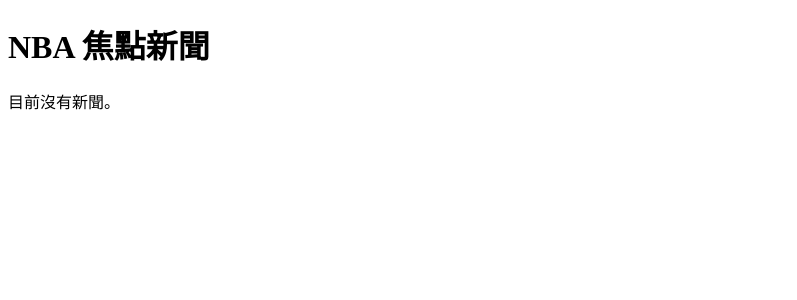
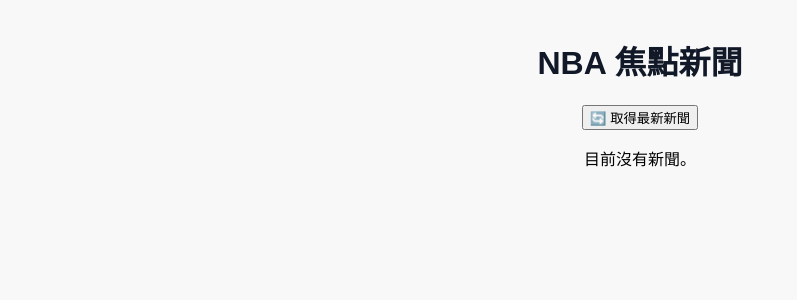
Before and after one commit to huang63261/udn-nba-news, a FastAPI app: page / in a window 1280 px wide. Shown: the top 300 px of the page, without its empty margins (0-797 px from the left). Run offline with FastAPI, Linux system fonts and the light colour scheme; data that the repository does not hold is empty; parts of the project's set-up code (start-up, migrations or seed data) failed here and were passed over.

Commit message:
feat: add crawler button on News List

```diff
--- a/app/static/main.css
+++ b/app/static/main.css
@@ -14,3 +14,9 @@ a {
 h1 {
     color: #111827;
 }
+
+#news-list-container {
+    font-family: Arial, sans-serif;
+    text-align: center;
+    max-width: 700px;
+}
--- a/app/static/script.js
+++ b/app/static/script.js
@@ -1,23 +1,48 @@
 document.addEventListener("DOMContentLoaded", () => {
+  const newsContainer = document.getElementById("news-list");
+  const refreshBtn = document.getElementById("refresh-btn");
+
+  const fetchNews = () => {
     fetch("/api/news")
       .then((res) => res.json())
       .then((data) => {
-      const container = document.getElementById("news-list");
-      container.innerHTML = "";
-
+        newsContainer.innerHTML = "";
         if (data.length === 0) {
-        container.innerHTML = "<p>目前沒有新聞。</p>";
+          newsContainer.innerHTML = "<p>目前沒有新聞。</p>";
           return;
         }
 
         data.forEach((news) => {
           const item = document.createElement("div");
           item.innerHTML = `<p><a href="/${news.id}">${news.title}</a></p>`;
-        container.appendChild(item);
+          newsContainer.appendChild(item);
         });
       })
       .catch((err) => {
-      document.getElementById("news-list").innerText = "無法取得新聞資料。";
+        newsContainer.innerText = "無法取得新聞資料。";
         console.error(err);
       });
+  };
+
+  // 初始載入
+  fetchNews();
+
+  refreshBtn.addEventListener("click", () => {
+    refreshBtn.disabled = true;
+    refreshBtn.innerText = "更新中...";
+
+    fetch("/api/news/crawl-news/")
+      .then((res) => res.json())
+      .then((data) => {
+        fetchNews();
+      })
+      .catch((err) => {
+        console.error("刷新失敗", err);
+        alert("更新失敗，請稍後再試");
+      })
+      .finally(() => {
+        refreshBtn.disabled = false;
+        refreshBtn.innerText = "🔄 取得最新新聞";
       });
+  });
+});
--- a/app/templates/index.html
+++ b/app/templates/index.html
@@ -4,22 +4,17 @@
 <head>
   <meta charset="UTF-8">
   <meta name="viewport" content="width=1280, initial-scale=1.0">
+  <link rel="stylesheet" href="/static/main.css">
   <title>NBA Featured News</title>
 </head>
 
 <body>
-  <header>
-  </header>
-
   <div id="news-list-container">
     <h1>NBA 焦點新聞</h1>
+    <button id="refresh-btn">🔄 取得最新新聞</button>
     <div id="news-list">Loading...</div>
   </div>
-
-  <footer>
-  </footer>
-
-  <script src="../static/script.js"></script>
+  <script src="/static/script.js"></script>
 </body>
 
 </html>
```
Lines whose indentation alone changed are shown as unchanged.
